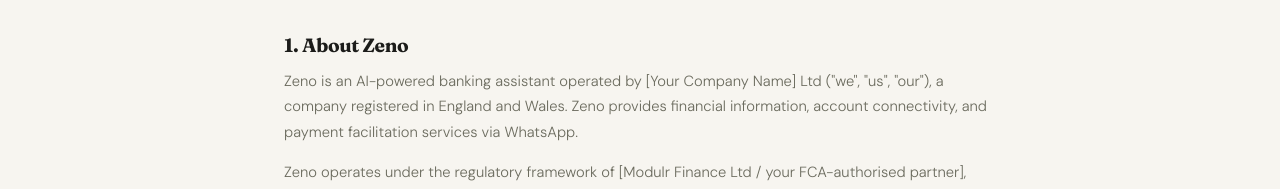
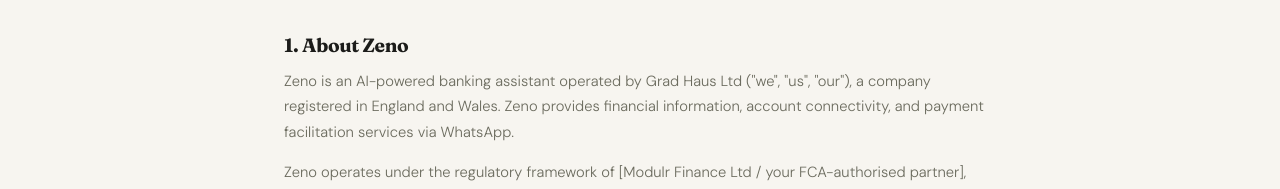
Before and after one commit to mcdavies4/zeno-backend, a website: page terms.html in a window 1280 px wide. Shown: the part 400-589 px from the top of the page. Drawn offline with Linux system fonts and the light colour scheme.

Commit message:
update terms page

```diff
--- a/terms.html
+++ b/terms.html
@@ -46,7 +46,7 @@ a{color:var(--accent);text-decoration:none}
   </div>
 
   <h2>1. About Zeno</h2>
-  <p>Zeno is an AI-powered banking assistant operated by [Your Company Name] Ltd ("we", "us", "our"), a company registered in England and Wales. Zeno provides financial information, account connectivity, and payment facilitation services via WhatsApp.</p>
+  <p>Zeno is an AI-powered banking assistant operated by Grad Haus Ltd ("we", "us", "our"), a company registered in England and Wales. Zeno provides financial information, account connectivity, and payment facilitation services via WhatsApp.</p>
   <p>Zeno operates under the regulatory framework of [Modulr Finance Ltd / your FCA-authorised partner], which is authorised and regulated by the Financial Conduct Authority (FCA).</p>
 
   <h2>2. Eligibility</h2>
```
